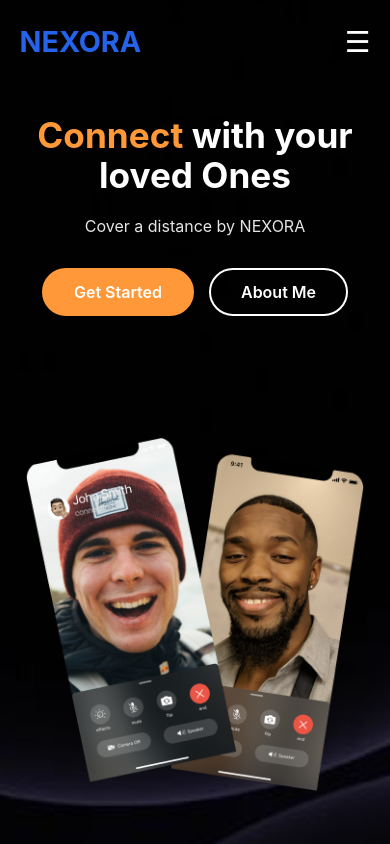
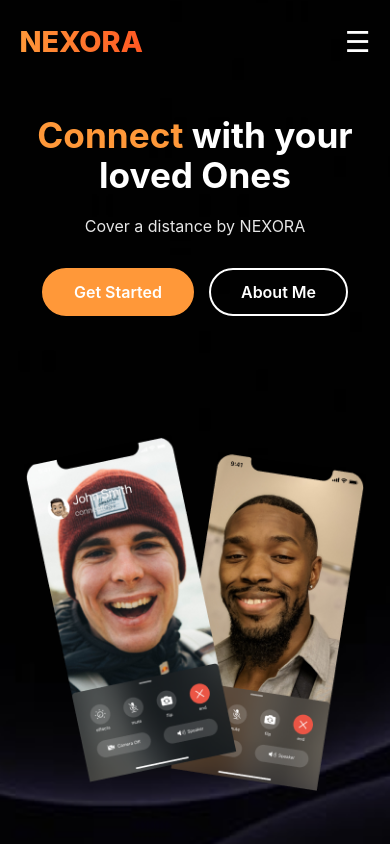
Before and after one commit to shivam121singh/NEXORA, a React (Vite) app in the folder frontend/vite-project/: page / in a window 390 px wide. Built offline with nearby package versions, Linux system fonts and the light colour scheme.

Commit message:
fix mobile navbar toggle

```diff
--- a/frontend/vite-project/src/App.css
+++ b/frontend/vite-project/src/App.css
@@ -34,6 +34,12 @@
   font-weight: 700;
   margin: 0;
   color: #2563eb; /* Or your preferred blue/white */
+}
+.navHeader h2 {
+  background: linear-gradient(90deg, #ff9839, #ff5722);
+  -webkit-background-clip: text;
+  -webkit-text-fill-color: transparent;
+  font-weight: 800;
 }
 
 /* Desktop items */
```
